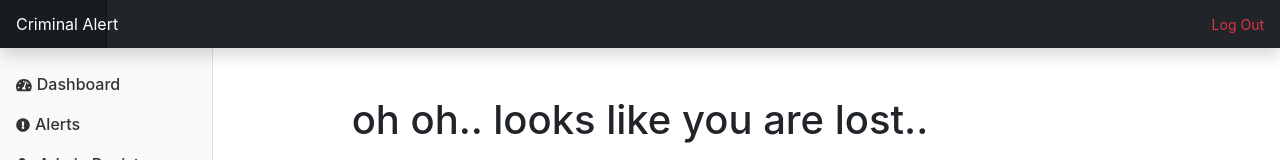
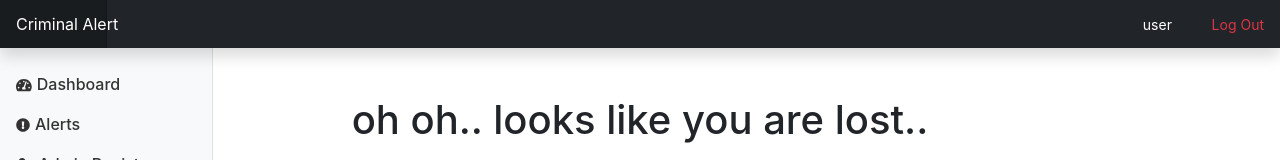
Before and after one commit to Shetty073/criminal-alert-app, a React (Create React App) app: page /login in a window 1280 px wide. Shown: the top 160 px of the page. Built offline with nearby package versions, Linux system fonts and the light colour scheme; no server answers; sample sign-in values are in the browser's storage.

Commit message:
add display current logged in user name

```diff
--- a/src/components/header/header.component.jsx
+++ b/src/components/header/header.component.jsx
@@ -27,7 +27,18 @@ function Header() {
             data-bs-target="#sidebarMenu" aria-controls="sidebarMenu" aria-expanded="false" aria-label="Toggle navigation">
                 <span className="navbar-toggler-icon"></span>
             </button>
-            <span className="w-100"></span>
+            <span className="w-100">
+                <div className="row">
+                    <div className="col-md-3"></div>
+                    <div className="col-md-4"></div>
+                    <div className="col-md-3 col-lg-4"></div>
+                    <div className="col-md-2 col-lg-1">
+                        <span className="ms-3 text-white">
+                            {currentUser && currentUser.email.substring(0, currentUser.email.indexOf('@'))}
+                        </span>
+                    </div>
+                </div>
+            </span>
             <div className="navbar-nav">
                 <div className="nav-item text-nowrap">
                     {currentUser && <a onClick={handleLogout} className="nav-link px-3 text-danger" href="/#">Log Out</a>}
--- a/src/pages/adminlogin/adminlogin.page.jsx
+++ b/src/pages/adminlogin/adminlogin.page.jsx
@@ -20,8 +20,8 @@ export default function AdminLogin() {
         setError('');
 
         try {
+            setLoading(true);
             await login(emailRef.current.value, passwordRef.current.value);
-            setLoading(true);
             history.push('/dashboard');
         } catch (error) {
             setError('Failed to log in');
```
